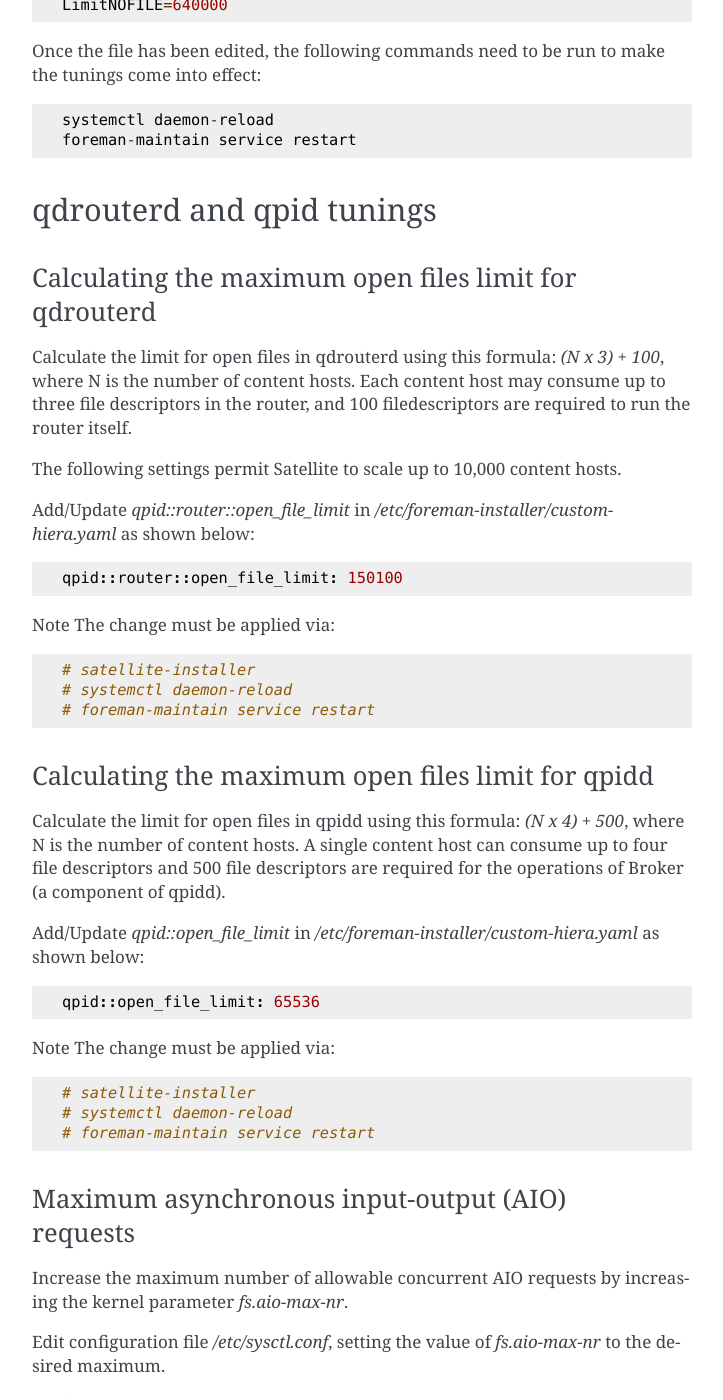
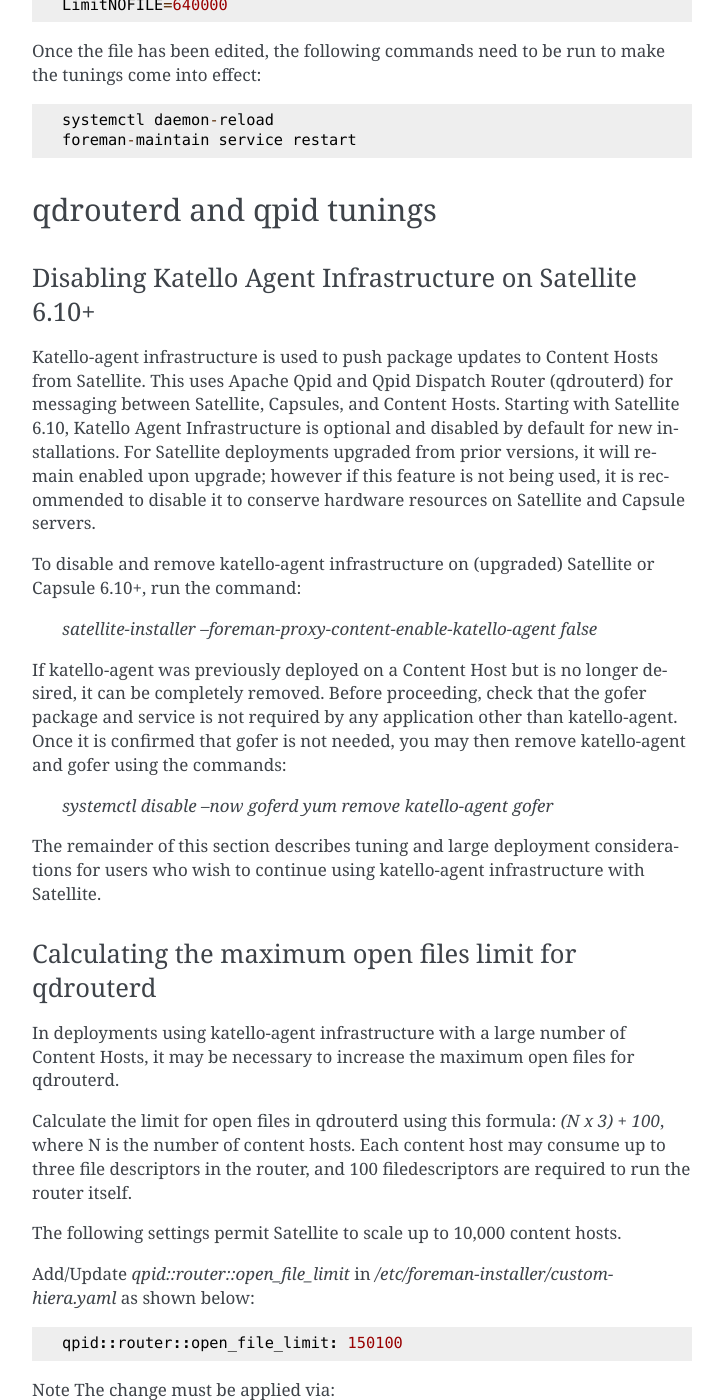
Before and after one commit to RedHatSatellite/satellite-performance-tuning, a Sphinx documentation site: the page built from docs/satellite-configuration-tuning.rst, in a window 1280 px wide and 1400 px high, scrolled down 2132 px. Shown: the whole window, without its empty margins (388-1111 px from the left). Built offline with Sphinx 7.4.7, drawn with Linux system fonts in a browser that asks for light colours; some of the changed text lies outside the part shown.

Commit message:
Specify that qpid and qdrouterd tunings are applicable when using katello-agent infrastructure.

```diff
--- a/docs/satellite-configuration-tuning.rst
+++ b/docs/satellite-configuration-tuning.rst
@@ -67,8 +67,26 @@
 qdrouterd and qpid tunings
 ==========================
 
+Disabling Katello Agent Infrastructure on Satellite 6.10+
+---------------------------------------------------------
+
+Katello-agent infrastructure is used to push package updates to Content Hosts from Satellite. This uses Apache Qpid and Qpid Dispatch Router (qdrouterd) for messaging between Satellite, Capsules, and Content Hosts. Starting with Satellite 6.10, Katello Agent Infrastructure is optional and disabled by default for new installations. For Satellite deployments upgraded from prior versions, it will remain enabled upon upgrade; however if this feature is not being used, it is recommended to disable it to conserve hardware resources on Satellite and Capsule servers.
+
+To disable and remove katello-agent infrastructure on (upgraded) Satellite or Capsule 6.10+, run the command:
+
+  `satellite-installer --foreman-proxy-content-enable-katello-agent false`
+
+If katello-agent was previously deployed on a Content Host but is no longer desired, it can be completely removed. Before proceeding, check that the gofer package and service is not required by any application other than katello-agent. Once it is confirmed that gofer is not needed, you may then remove katello-agent and gofer using the commands:
+
+  `systemctl disable --now goferd`
+  `yum remove katello-agent gofer`
+
+The remainder of this section describes tuning and large deployment considerations for users who wish to continue using katello-agent infrastructure with Satellite.
+
 Calculating the maximum open files limit for qdrouterd
 ------------------------------------------------------
+
+In deployments using katello-agent infrastructure with a large number of Content Hosts, it may be necessary to increase the maximum open files for qdrouterd.
 
 Calculate the limit for open files in qdrouterd using this formula: `(N x 3) + 100`, where N is the number of content hosts. Each content host may consume up to three file descriptors in the router, and 100 filedescriptors are required to run the router itself.
 
@@ -87,6 +105,8 @@
 Calculating the maximum open files limit for qpidd
 --------------------------------------------------
 
+In deployments using katello-agent infrastructure with a large number of Content Hosts, it may be necessary to increase the maximum open files for qpidd.
+
 Calculate the limit for open files in qpidd using this formula: `(N x 4) + 500`, where N is the number of content hosts. A single content host can consume up to four file descriptors and 500 file descriptors are required for the operations of Broker (a component of qpidd).
 
 Add/Update `qpid::open_file_limit` in `/etc/foreman-installer/custom-hiera.yaml` as shown below::
@@ -101,6 +121,8 @@
 
 Maximum asynchronous input-output (AIO) requests
 ------------------------------------------------
+
+In deployments using katello-agent infrastructure with a large number of Content Hosts, it may be necessary to increase the maximum allowable concurruent AIO requests.
 
 Increase the maximum number of allowable concurrent AIO requests by increasing the kernel parameter `fs.aio-max-nr`.
 
```
